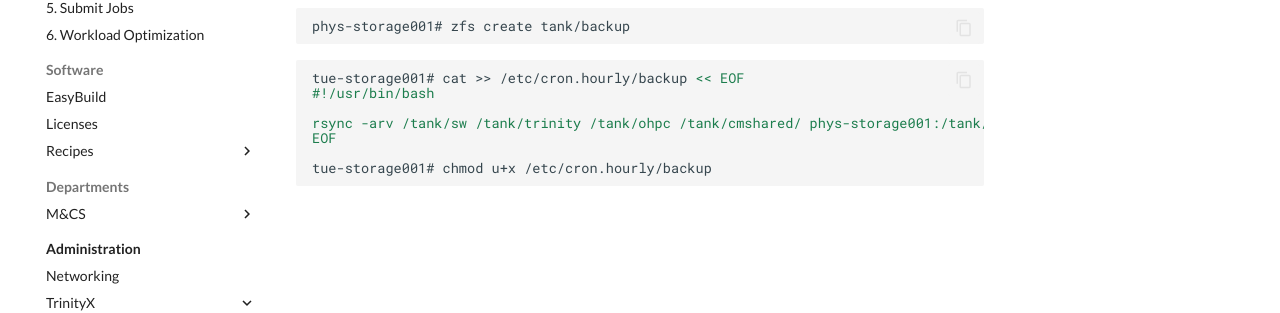
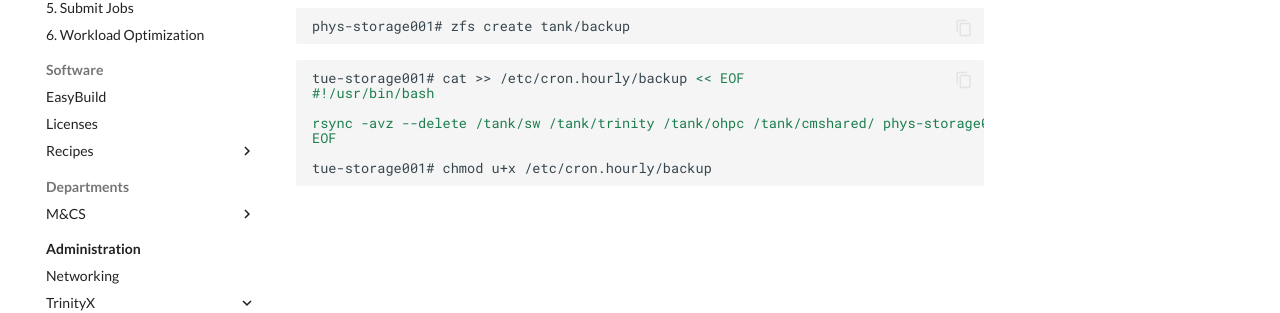
Before and after one commit to gferhpc/supercomputing.tue.nl, an MkDocs documentation site: the page built from pages/documentation/administration/trinityx/backup.md, in a window 1280 px wide. Shown: the part 449-762 px from the top of the page. Built offline with MkDocs 1.6.1 and Material for MkDocs 9.7.7, drawn with Linux system fonts in a browser that asks for light colours.

Commit message:
updated rsync arguments

```diff
--- a/pages/documentation/administration/trinityx/backup.md
+++ b/pages/documentation/administration/trinityx/backup.md
@@ -16,7 +16,7 @@ phys-storage001# zfs create tank/backup
 tue-storage001# cat >> /etc/cron.hourly/backup << EOF
 #!/usr/bin/bash
 
-rsync -arv /tank/sw /tank/trinity /tank/ohpc /tank/cmshared/ phys-storage001:/tank/backup/
+rsync -avz --delete /tank/sw /tank/trinity /tank/ohpc /tank/cmshared/ phys-storage001:/tank/backup/
 EOF
 
 tue-storage001# chmod u+x /etc/cron.hourly/backup
```
